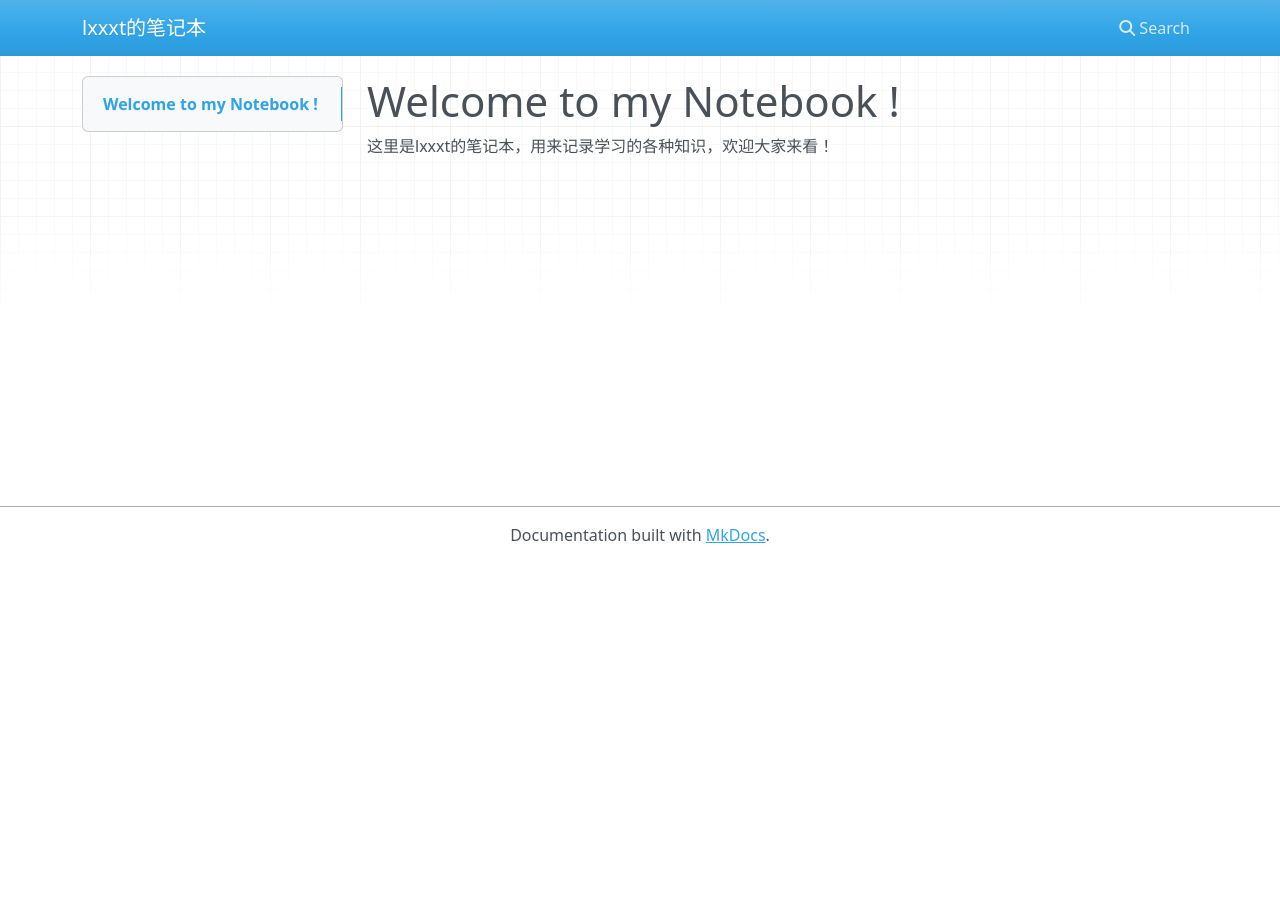
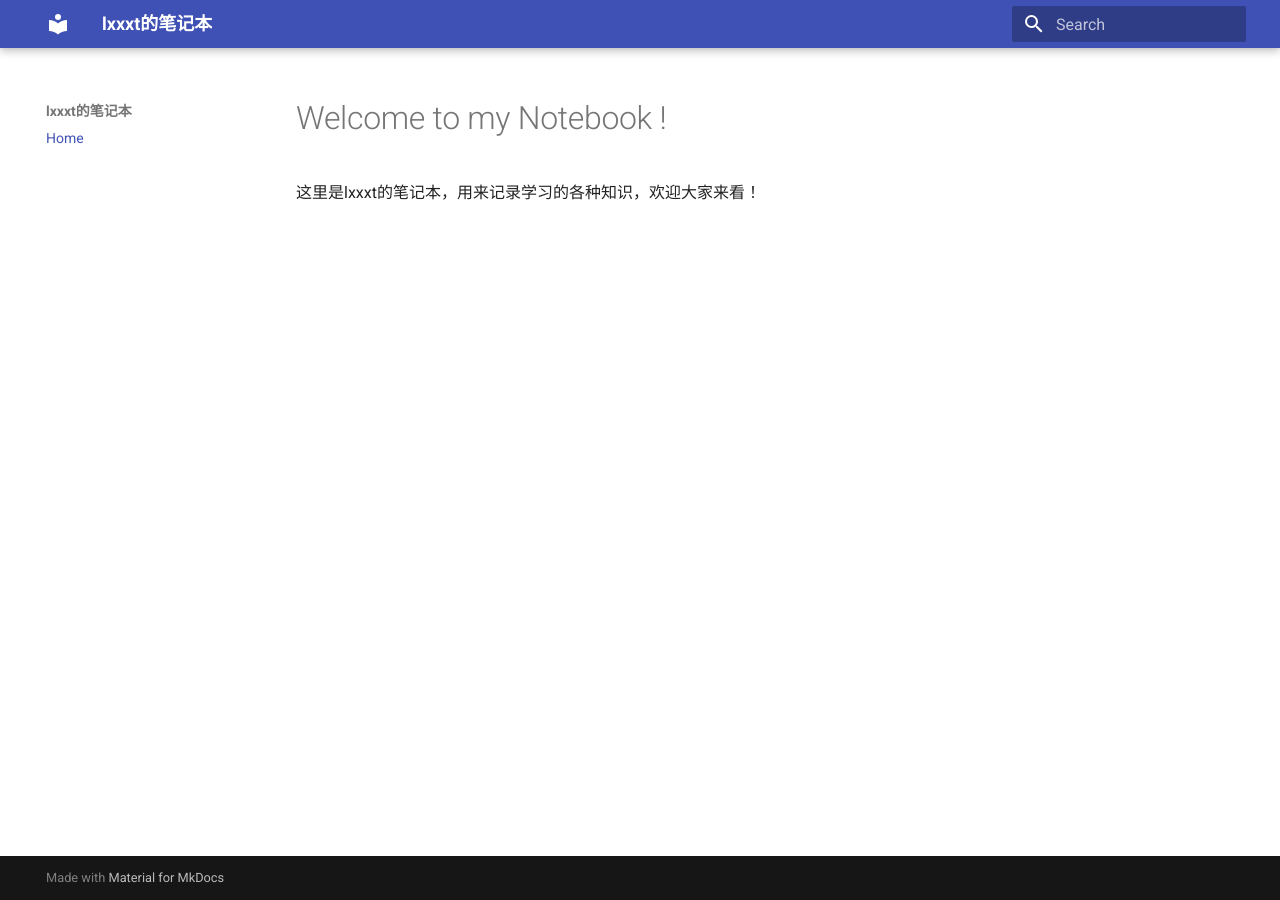
Before and after one commit to angellxt/notebook, an MkDocs documentation site: the page built from docs/index.md, in a window 1280 px wide. Built offline with MkDocs 1.6.1 and Material for MkDocs 9.7.7, drawn with Linux system fonts in a browser that asks for light colours; nearby versions of some CDN libraries.

Commit message:
add material theme

```diff
--- a/mkdocs.yml
+++ b/mkdocs.yml
@@ -1 +1,5 @@
 site_name: lxxxt的笔记本
+theme:
+  name: material
+nav:
+- Home: index.md
```
